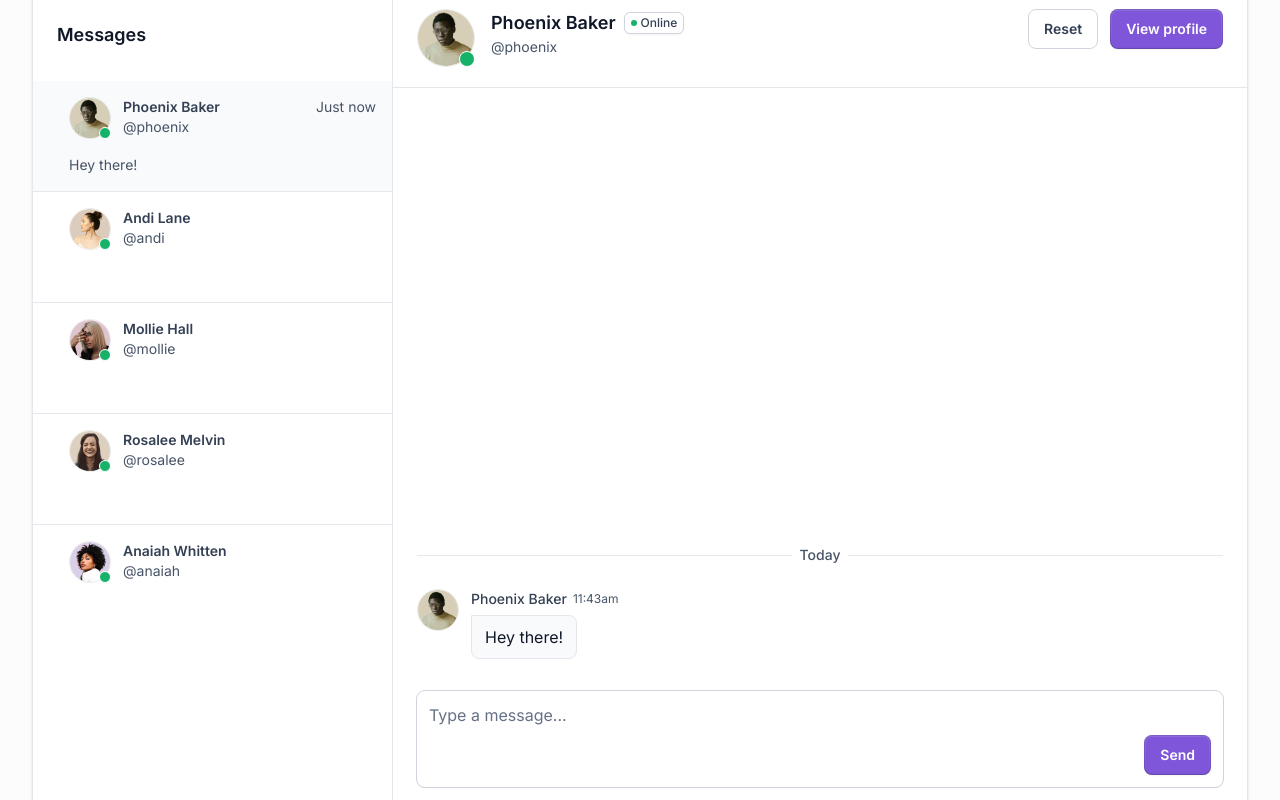
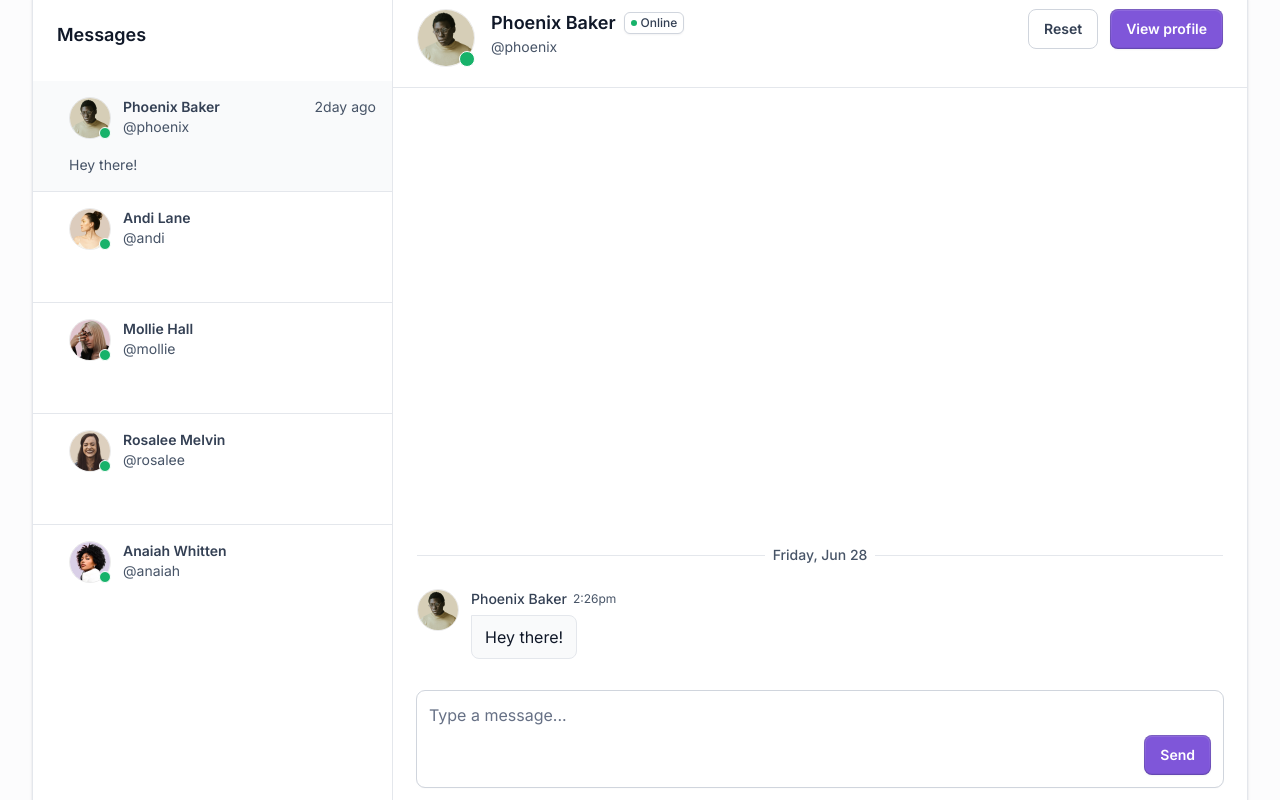
Before and after one commit to davidzwfu/ai-messenger, a Next.js app: page /messages/1 in a window 1280 px wide. Built offline with nearby package versions, Linux system fonts and the light colour scheme.

Commit message:
Update conversations.ts

```diff
--- a/src/app/_data/conversations.ts
+++ b/src/app/_data/conversations.ts
@@ -6,7 +6,7 @@ export const conversationsData: Record<string, any> = {
       {
         self: false,
         content: 'Hey there!',
-        sentAt: Date.now(),
+        sentAt: 1719584800000,
       }
     ],
   },
```
